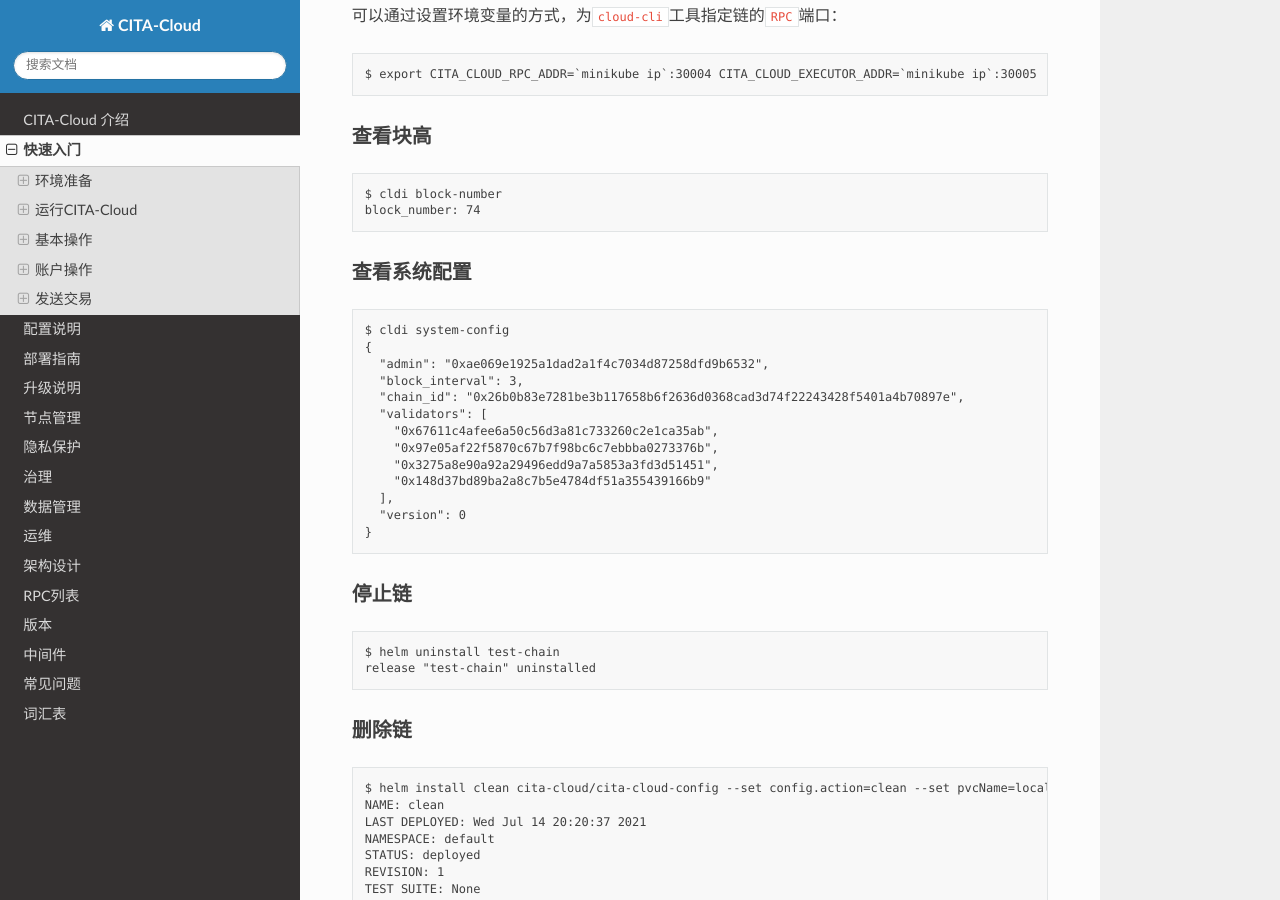
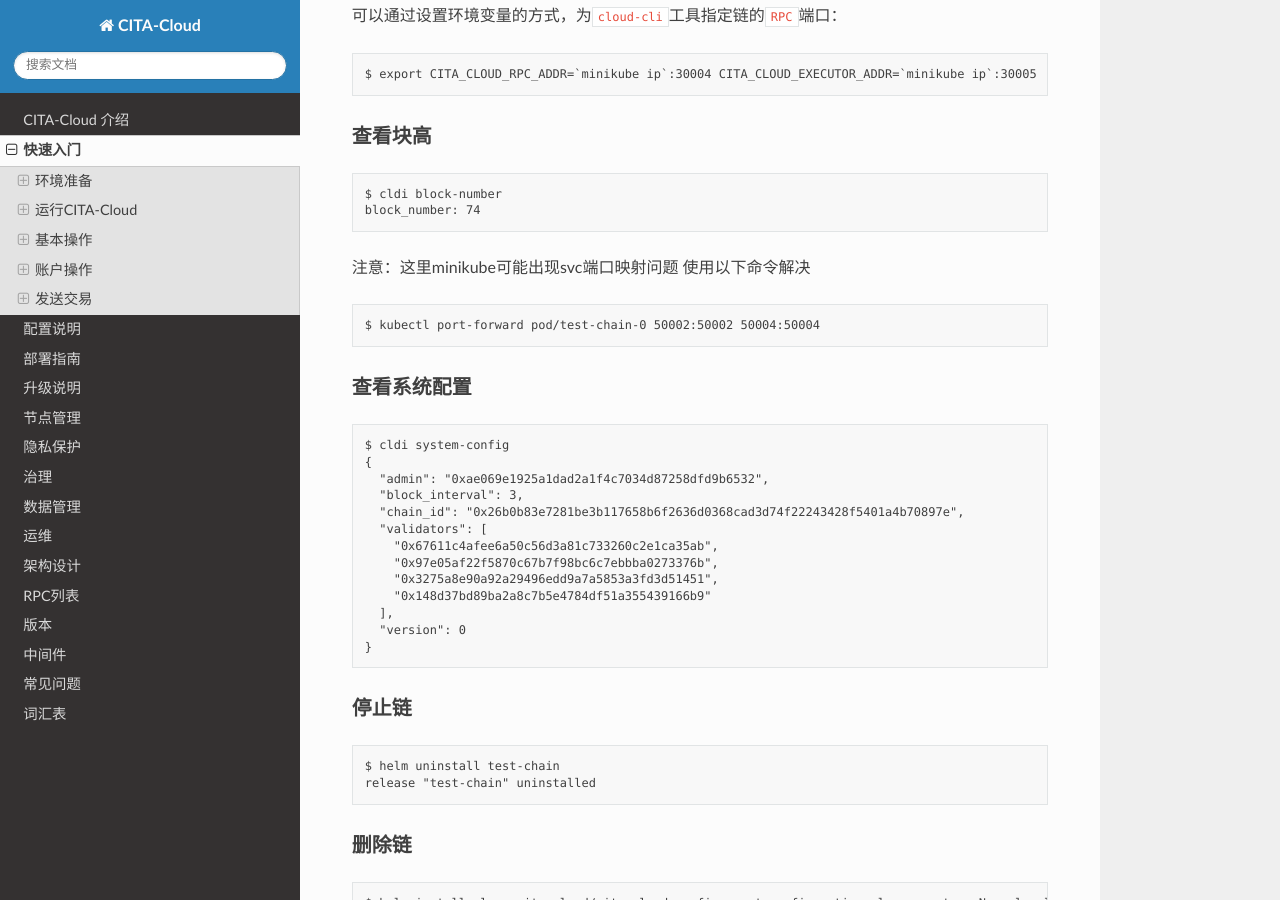
Before and after one commit to cita-cloud/docs, a Sphinx documentation site: the page built from source/getting-start.md, in a window 1280 px wide and 900 px high, scrolled down 3816 px. Built offline with Sphinx 7.4.7 and the Read the Docs theme 2.0.0, drawn with Linux system fonts in a browser that asks for light colours.

Commit message:
review the docs

````diff
--- a/source/getting-start.md
+++ b/source/getting-start.md
@@ -192,6 +192,12 @@ $ cldi block-number
 block_number: 74
 ```
 
+注意：这里minikube可能出现svc端口映射问题 使用以下命令解决
+
+```
+$ kubectl port-forward pod/test-chain-0 50002:50002 50004:50004
+```
+
 #### 查看系统配置
 
 ```
````
